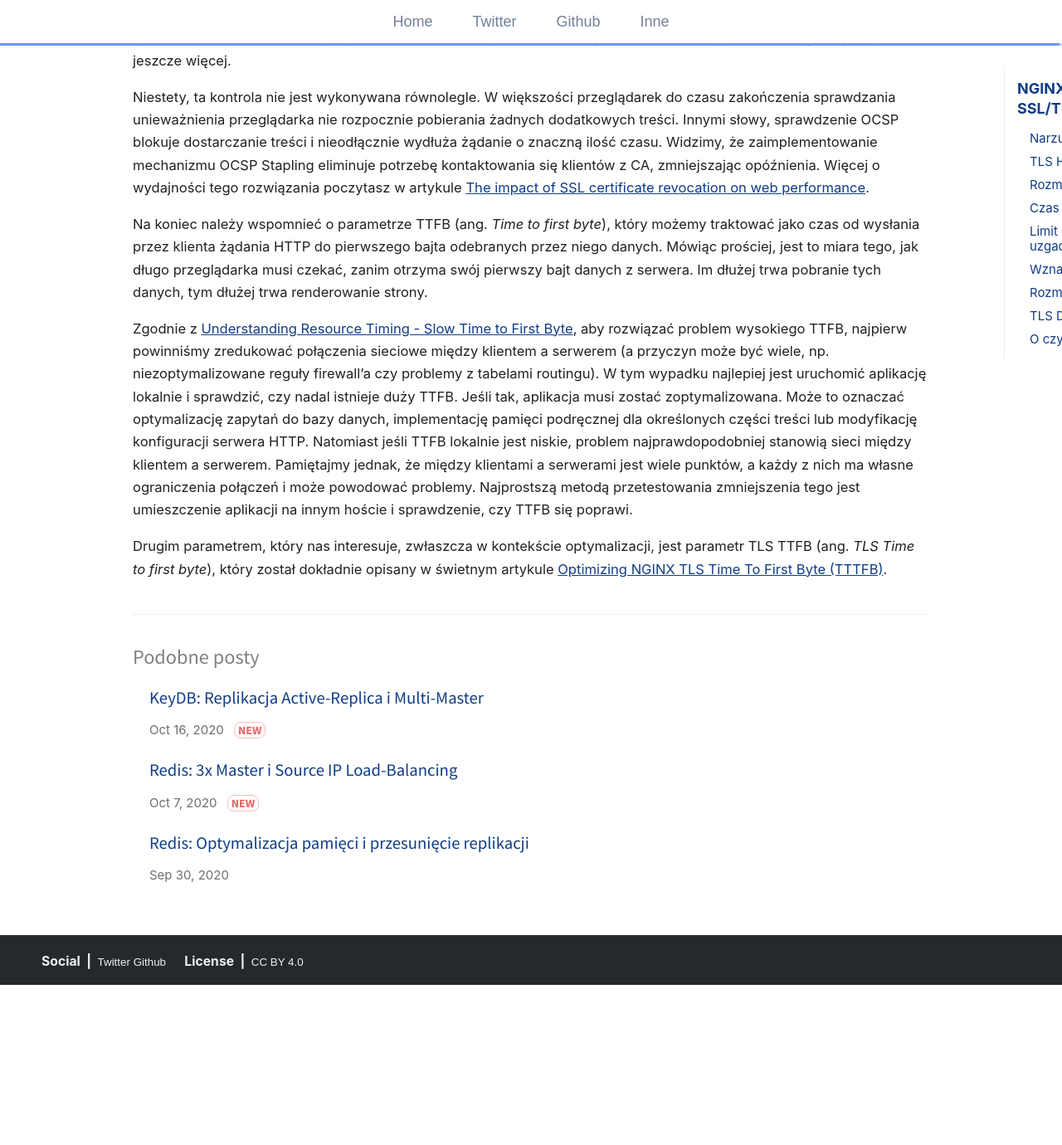
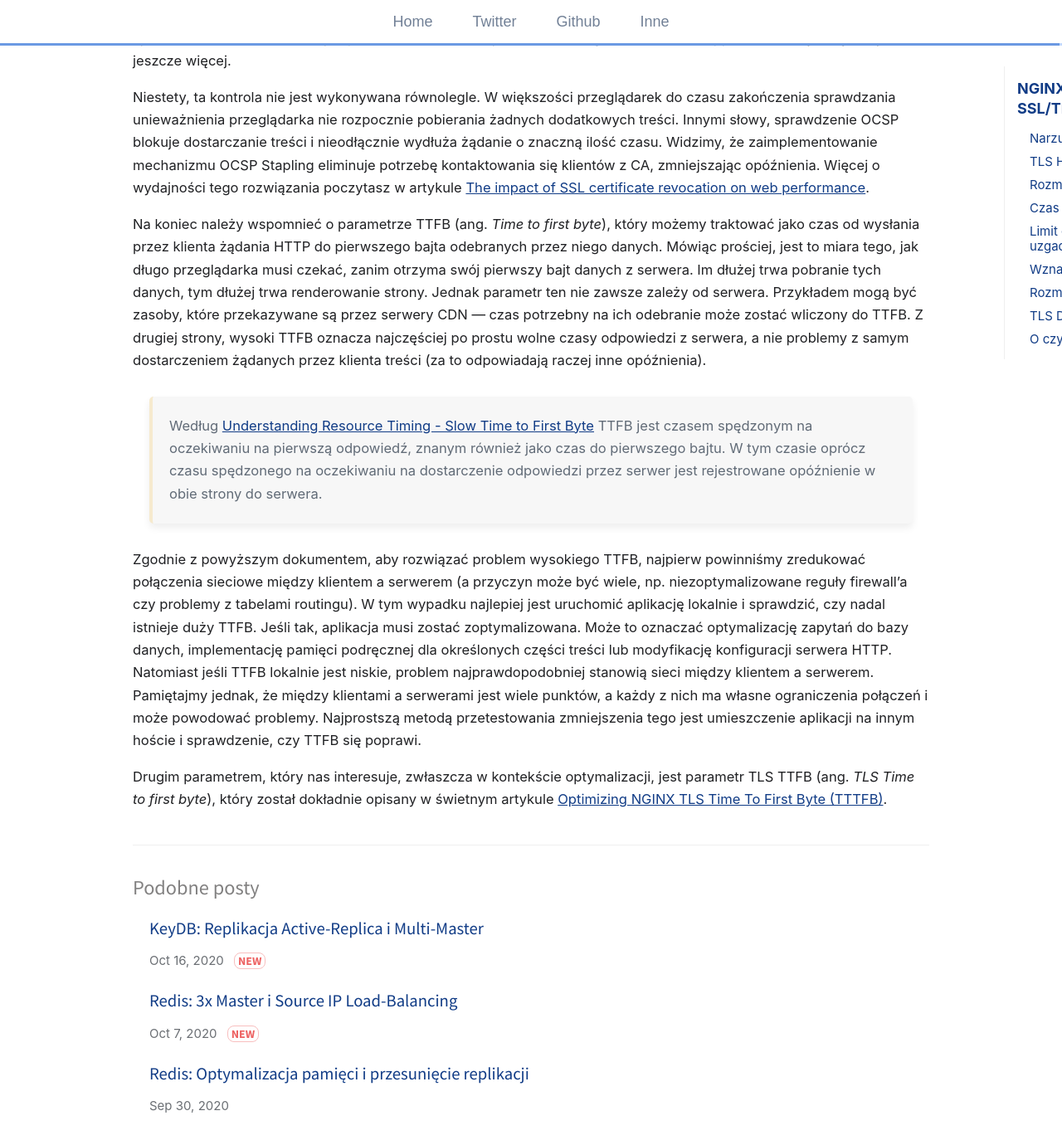
Before and after one commit to git04112019/trimstray.github.io, a Jekyll site: the page built from _posts/2019-07-21-nginx-optymalizacja_sesji_ssl-tls.md, in a window 1280 px wide and 1400 px high, scrolled down 26571 px. Shown: the top 1380 px of the window at 83% size. Built offline with Jekyll 4.4.1, drawn with Linux system fonts in a browser that asks for light colours; comment, search, counter and statistics services are not loaded; before the commit the page ends 27758 px from its top, so only the background shows below that.

Commit message:
uncommited changes - signed-off-by: trimstray <trimstray@gmail.com>

```diff
--- a/_posts/2019-07-21-nginx-optymalizacja_sesji_ssl-tls.md
+++ b/_posts/2019-07-21-nginx-optymalizacja_sesji_ssl-tls.md
@@ -507,8 +507,10 @@ Dzięki takiemu rozwiązaniu będzie on okresowo komunikował się z urzędem ce
 
 Niestety, ta kontrola nie jest wykonywana równolegle. W większości przeglądarek do czasu zakończenia sprawdzania unieważnienia przeglądarka nie rozpocznie pobierania żadnych dodatkowych treści. Innymi słowy, sprawdzenie OCSP blokuje dostarczanie treści i nieodłącznie wydłuża żądanie o znaczną ilość czasu. Widzimy, że zaimplementowanie mechanizmu OCSP Stapling eliminuje potrzebę kontaktowania się klientów z CA, zmniejszając opóźnienia. Więcej o wydajności tego rozwiązania poczytasz w artykule [The impact of SSL certificate revocation on web performance](https://nooshu.github.io/blog/2020/01/26/the-impact-of-ssl-certificate-revocation-on-web-performance/).
 
-Na koniec należy wspomnieć o parametrze TTFB (ang. _Time to first byte_), który możemy traktować jako czas od wysłania przez klienta żądania HTTP do pierwszego bajta odebranych przez niego danych. Mówiąc prościej, jest to miara tego, jak długo przeglądarka musi czekać, zanim otrzyma swój pierwszy bajt danych z serwera. Im dłużej trwa pobranie tych danych, tym dłużej trwa renderowanie strony.
+Na koniec należy wspomnieć o parametrze TTFB (ang. _Time to first byte_), który możemy traktować jako czas od wysłania przez klienta żądania HTTP do pierwszego bajta odebranych przez niego danych. Mówiąc prościej, jest to miara tego, jak długo przeglądarka musi czekać, zanim otrzyma swój pierwszy bajt danych z serwera. Im dłużej trwa pobranie tych danych, tym dłużej trwa renderowanie strony. Jednak parametr ten nie zawsze zależy od serwera. Przykładem mogą być zasoby, które przekazywane są przez serwery CDN — czas potrzebny na ich odebranie może zostać wliczony do TTFB. Z drugiej strony, wysoki TTFB oznacza najczęściej po prostu wolne czasy odpowiedzi z serwera, a nie problemy z samym dostarczeniem żądanych przez klienta treści (za to odpowiadają raczej inne opóźnienia).
 
-Zgodnie z [Understanding Resource Timing - Slow Time to First Byte](https://developers.google.com/web/tools/chrome-devtools/network/understanding-resource-timing#slow_time_to_first_byte), aby rozwiązać problem wysokiego TTFB, najpierw powinniśmy zredukować połączenia sieciowe między klientem a serwerem (a przyczyn może być wiele, np. niezoptymalizowane reguły firewall'a czy problemy z tabelami routingu). W tym wypadku najlepiej jest uruchomić aplikację lokalnie i sprawdzić, czy nadal istnieje duży TTFB. Jeśli tak, aplikacja musi zostać zoptymalizowana. Może to oznaczać optymalizację zapytań do bazy danych, implementację pamięci podręcznej dla określonych części treści lub modyfikację konfiguracji serwera HTTP. Natomiast jeśli TTFB lokalnie jest niskie, problem najprawdopodobniej stanowią sieci między klientem a serwerem. Pamiętajmy jednak, że między klientami a serwerami jest wiele punktów, a każdy z nich ma własne ograniczenia połączeń i może powodować problemy. Najprostszą metodą przetestowania zmniejszenia tego jest umieszczenie aplikacji na innym hoście i sprawdzenie, czy TTFB się poprawi.
+  > Według [Understanding Resource Timing - Slow Time to First Byte](https://developers.google.com/web/tools/chrome-devtools/network/understanding-resource-timing#slow_time_to_first_byte) TTFB jest czasem spędzonym na oczekiwaniu na pierwszą odpowiedź, znanym również jako czas do pierwszego bajtu. W tym czasie oprócz czasu spędzonego na oczekiwaniu na dostarczenie odpowiedzi przez serwer jest rejestrowane opóźnienie w obie strony do serwera.
+
+Zgodnie z powyższym dokumentem, aby rozwiązać problem wysokiego TTFB, najpierw powinniśmy zredukować połączenia sieciowe między klientem a serwerem (a przyczyn może być wiele, np. niezoptymalizowane reguły firewall'a czy problemy z tabelami routingu). W tym wypadku najlepiej jest uruchomić aplikację lokalnie i sprawdzić, czy nadal istnieje duży TTFB. Jeśli tak, aplikacja musi zostać zoptymalizowana. Może to oznaczać optymalizację zapytań do bazy danych, implementację pamięci podręcznej dla określonych części treści lub modyfikację konfiguracji serwera HTTP. Natomiast jeśli TTFB lokalnie jest niskie, problem najprawdopodobniej stanowią sieci między klientem a serwerem. Pamiętajmy jednak, że między klientami a serwerami jest wiele punktów, a każdy z nich ma własne ograniczenia połączeń i może powodować problemy. Najprostszą metodą przetestowania zmniejszenia tego jest umieszczenie aplikacji na innym hoście i sprawdzenie, czy TTFB się poprawi.
 
 Drugim parametrem, który nas interesuje, zwłaszcza w kontekście optymalizacji, jest parametr TLS TTFB (ang. _TLS Time to first byte_), który został dokładnie opisany w świetnym artykule [Optimizing NGINX TLS Time To First Byte (TTTFB)](https://www.igvita.com/2013/12/16/optimizing-nginx-tls-time-to-first-byte/).
```
